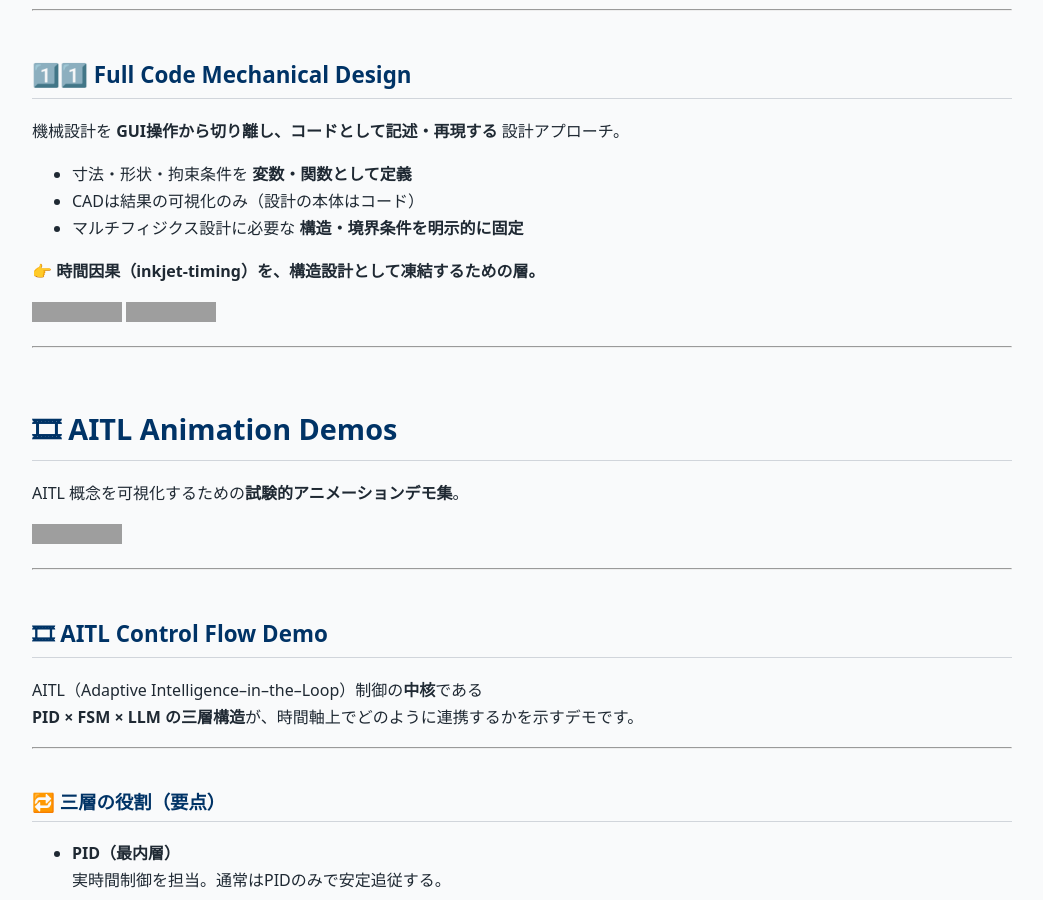
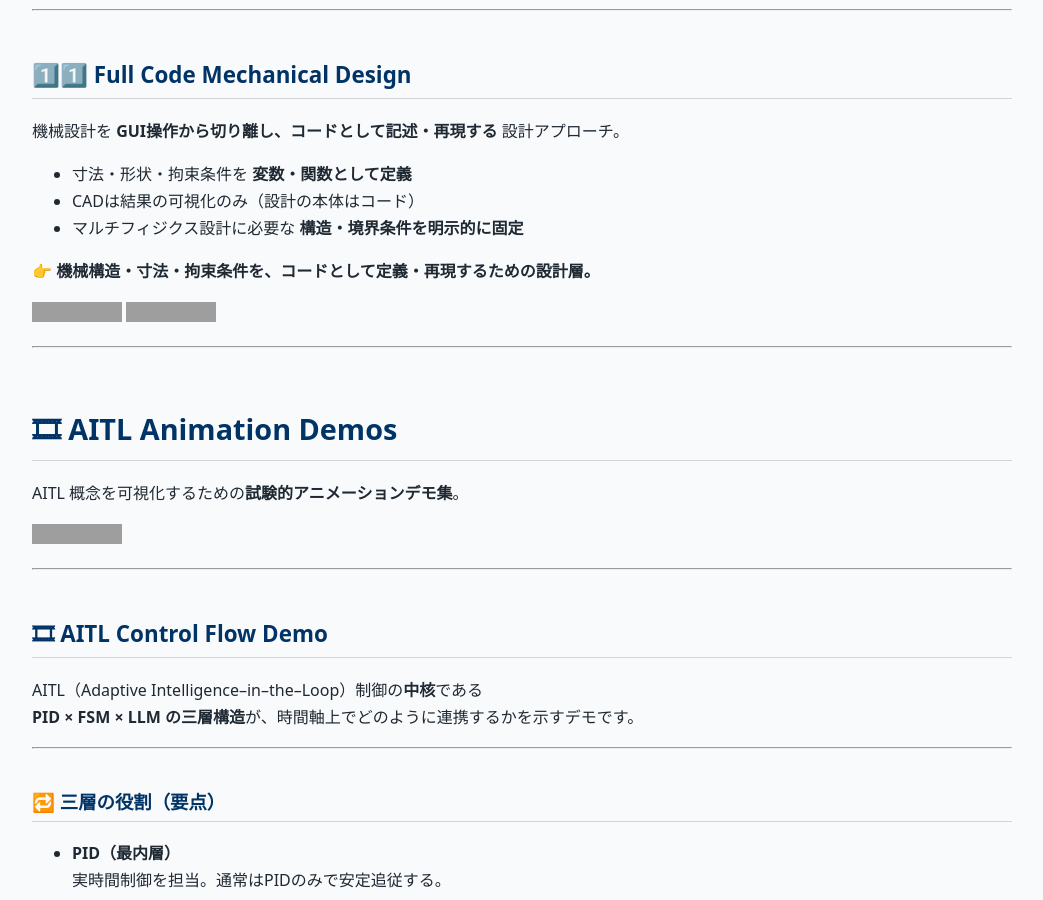
Before and after one commit to Samizo-AITL/Samizo-AITL.github.io, a Jekyll site: the page built from index.md, in a window 1280 px wide and 900 px high, scrolled down 12519 px. Shown: the whole window, without its empty margins (118-1161 px from the left). Built offline with Jekyll 4.4.1, drawn with Linux system fonts in a browser that asks for light colours; grey boxes are pictures that could not be loaded.

Commit message:
Update index.md

```diff
--- a/index.md
+++ b/index.md
@@ -378,7 +378,7 @@ V–I 制御（PID + FSM）を **RTL → GDS まで一貫実装する ASIC 教
 - CADは結果の可視化のみ（設計の本体はコード）
 - マルチフィジクス設計に必要な **構造・境界条件を明示的に固定**
 
-👉 **時間因果（inkjet-timing）を、構造設計として凍結するための層。**
+👉 **機械構造・寸法・拘束条件を、コードとして定義・再現するための設計層。**
 
 [![Site](https://img.shields.io/badge/View-Site-brightgreen?logo=github)](https://samizo-aitl.github.io/full-code-mechanical-design/)
 [![Repo](https://img.shields.io/badge/View-Repo-blue?logo=github)](https://github.com/Samizo-AITL/full-code-mechanical-design)
```
